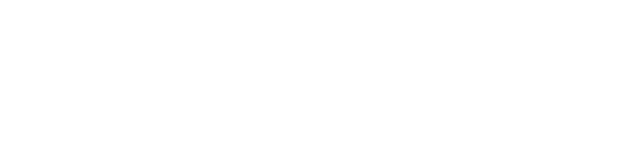
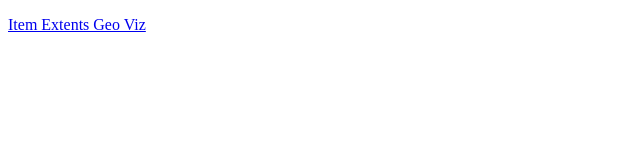
Before and after one commit to olearydw/do-explore-js, a plain HTML site: page index.html in a window 1280 px wide. Shown: the whole page, without its empty margins (0-640 px from the left). Drawn offline with Linux system fonts and the light colour scheme.

Commit message:
adding link from landing page to geo viz sample

```diff
--- a/index.html
+++ b/index.html
@@ -5,5 +5,7 @@
 </head>
 <body>
 
+  <p><a href="explore/itemsgeoheatmap.html">Item Extents Geo Viz</a></p>
+
 </body>
 </html>
```
